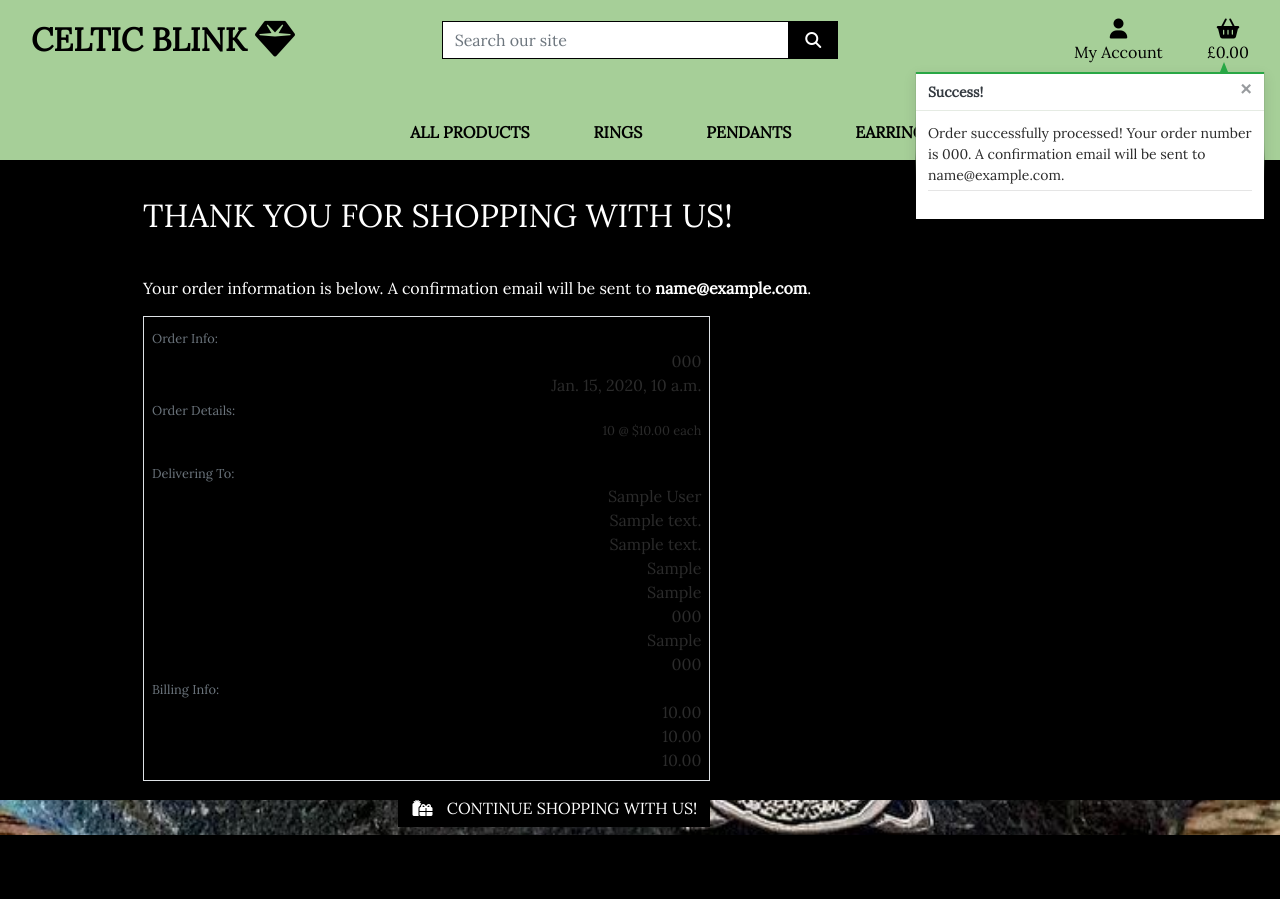
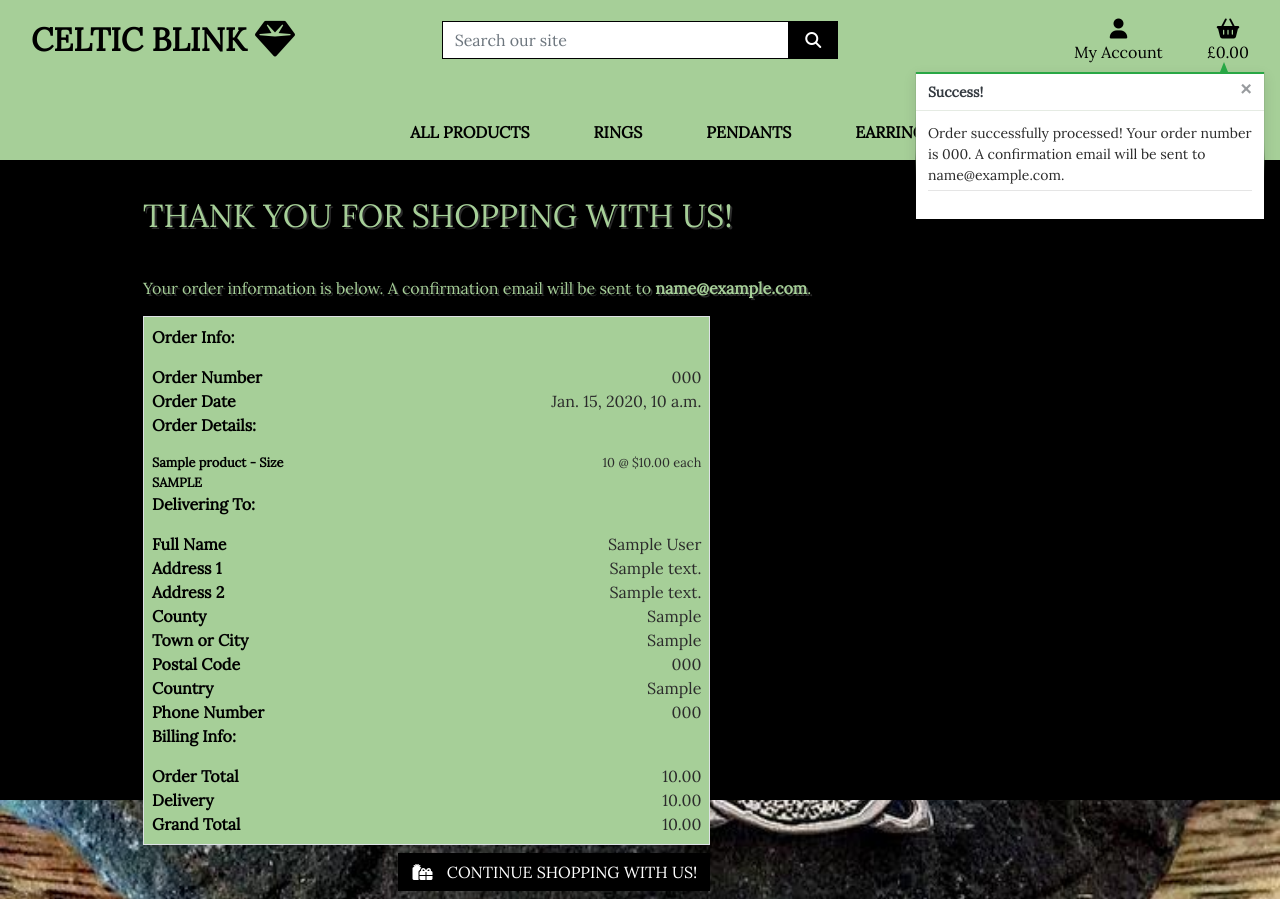
Before and after one commit to komfiGolabi/celtic-blink, a Django app: page /checkout/checkout_success/000 in a window 1280 px wide. Before the commit the page ends 835 px from the top, so only its background shows below. Run offline with Django 3.2, Linux system fonts and the light colour scheme; tables that the repository leaves empty hold one stand-in row (values such as "Sample post"); some libraries are stand-ins or nearby versions.

Commit message:
add some style to the checkout summary

```diff
--- a/checkout/templates/checkout/checkout_success.html
+++ b/checkout/templates/checkout/checkout_success.html
@@ -19,9 +19,9 @@
         <div class="row">
             <div class="col">
                 <hr>
-                <h2 class="logo-font mb-4 text-white">Thank You for shopping with us!</h2>
+                <h2 class="logo-font mb-4 home-intro">Thank You for shopping with us!</h2>
                 <hr>
-                <p class="text-white">Your order information is below. A confirmation email will be sent to <strong>{{ order.email }}</strong>.</p>
+                <p class="home-intro">Your order information is below. A confirmation email will be sent to <strong>{{ order.email }}</strong>.</p>
             </div>
         </div>
 
@@ -30,7 +30,7 @@
                 <div class="order-confirmation-wrapper p-2 border">
                     <div class="row">
                         <div class="col">
-                            <small class="text-muted">Order Info:</small>
+                            <p class="text-black font-weight-bold">Order Info:</p>
                         </div>
                     </div>
 
@@ -54,7 +54,7 @@
 
                     <div class="row">
                         <div class="col">
-                            <small class="text-muted">Order Details:</small>
+                            <p class="text-black font-weight-bold">Order Details:</p>
                         </div>
                     </div>
 
@@ -65,7 +65,7 @@
                                 {{ item.product.name }}{% if item.product_size %} - Size {{ item.product_size|upper }}{% endif %}
                             </p>
                         </div>
-                        <div class="col-12 col-md-8 text-md-right">
+                        <div class="col-12 col-md-8 text-md-right font-weight-bold">
                             <p class="small mb-0">{{ item.quantity }} @ ${{ item.product.price }} each</p>
                         </div>
                     </div>
@@ -73,7 +73,7 @@
 
                     <div class="row">
                         <div class="col">
-                            <small class="text-muted">Delivering To:</small>
+                            <p class="text-black font-weight-bold">Delivering To:</p>
                         </div>
                     </div>
 
@@ -157,7 +157,7 @@
 
                     <div class="row">
                         <div class="col">
-                            <small class="text-muted">Billing Info:</small>
+                            <p class="text-black font-weight-bold">Billing Info:</p>
                         </div>
                     </div>
 
--- a/static/css/base.css
+++ b/static/css/base.css
@@ -223,6 +223,10 @@ a.category-badge > span.badge:hover {
     overflow-y: auto;
 }
 
+.order-confirmation-wrapper{
+    background-color: #A6CF98;
+}
+
 /* -------------------------------- Media Queries */
 
 /* Slightly larger container on xl screens */
```
